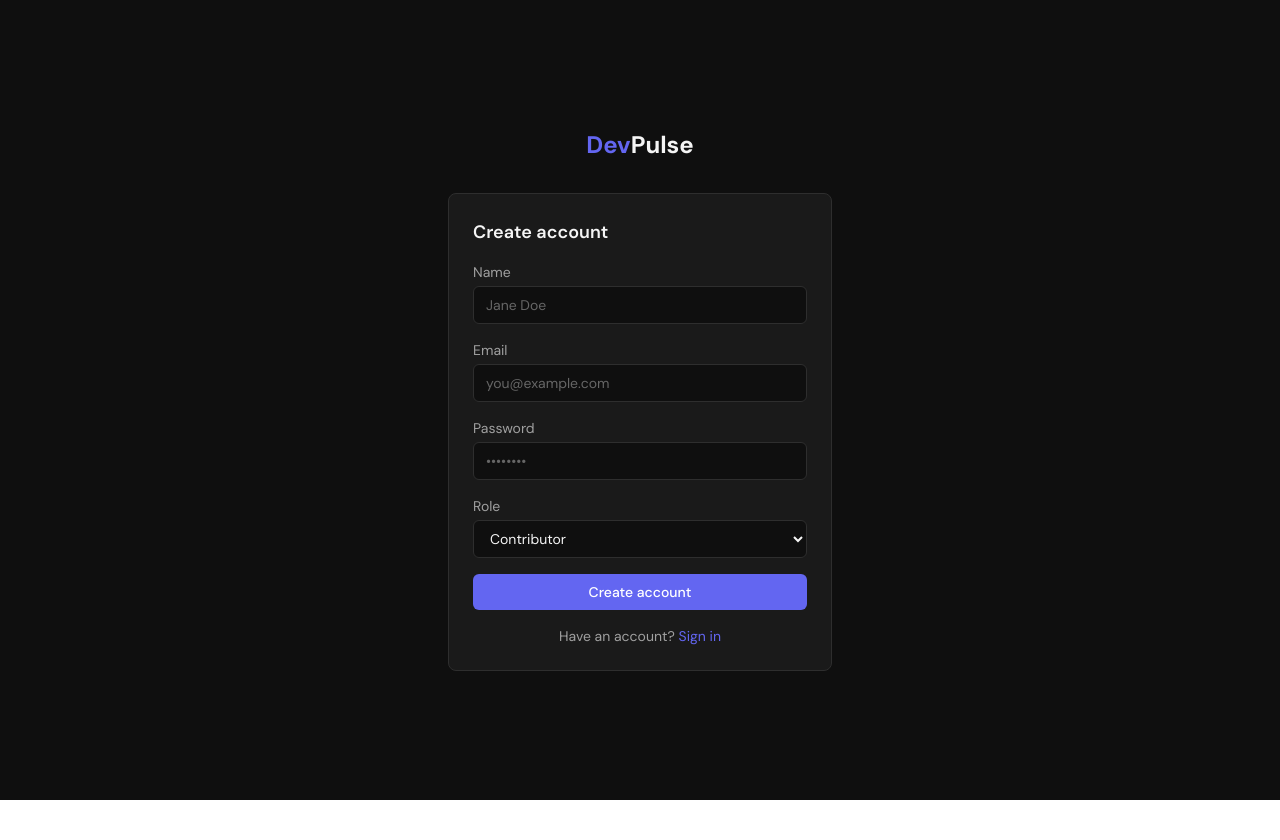
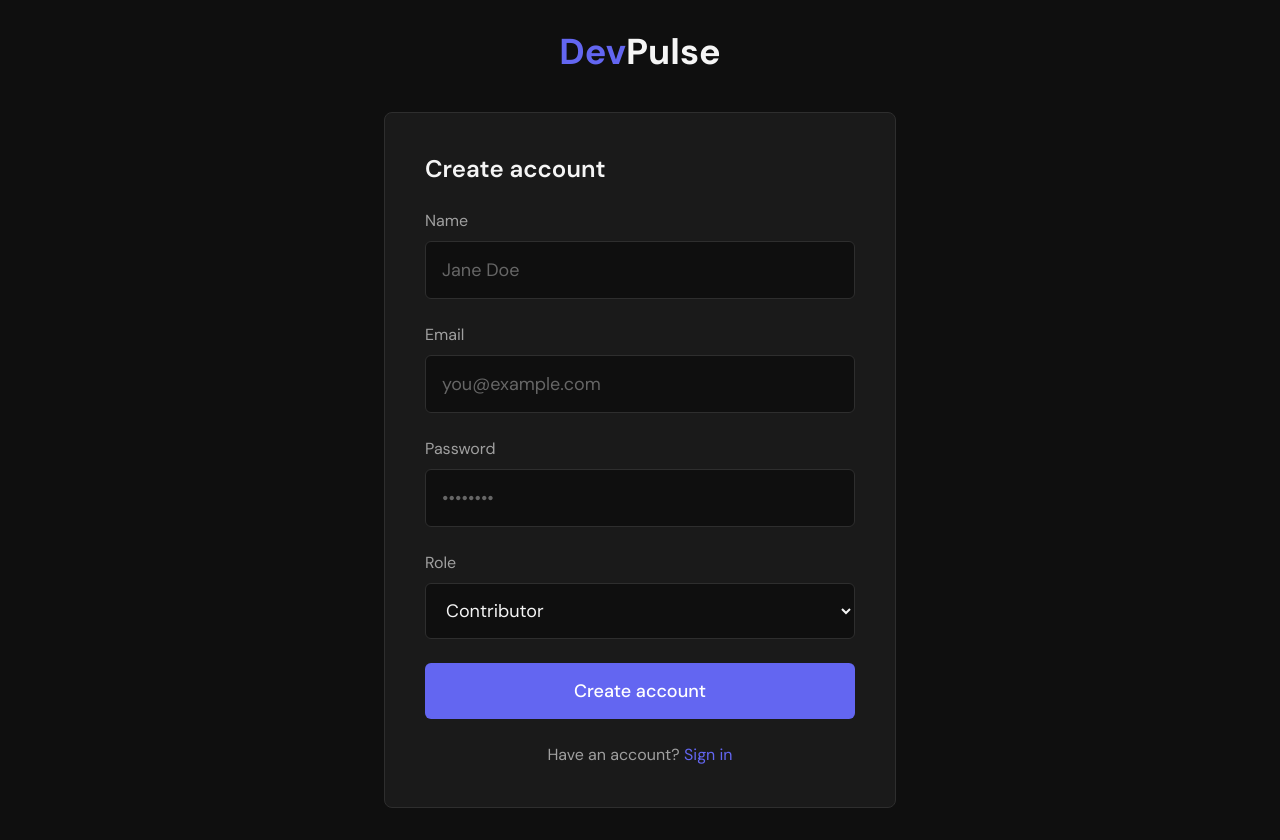
Before and after one commit to FarhadNuri/DevPulse-Client, a React (Vite) app: page /signup in a window 1280 px wide. Before the commit the page ends 800 px from the top, so only its background shows below. Built offline with nearby package versions, Linux system fonts and the light colour scheme.

Commit message:
Enhanced auth forms for large devices

```diff
--- a/src/pages/LoginPage.tsx
+++ b/src/pages/LoginPage.tsx
@@ -9,8 +9,13 @@ export default function LoginPage() {
   const [password, setPassword] = useState("");
   const [loading, setLoading] = useState(false);
   const [error, setError] = useState("");
-  const { login } = useAuth();
+  const { login, isLoggedIn, isLoading } = useAuth();
   const navigate = useNavigate();
+
+  if (!isLoading && isLoggedIn) {
+    navigate("/", { replace: true });
+    return null;
+  }
 
   async function handleSubmit(e: FormEvent) {
     e.preventDefault();
@@ -30,50 +35,50 @@ export default function LoginPage() {
 
   return (
     <div className="min-h-screen bg-bg-primary flex items-center justify-center px-4">
-      <div className="w-full max-w-sm">
-        <h1 className="text-2xl font-bold text-text-primary text-center mb-8">
+      <div className="w-full max-w-sm md:max-w-md lg:max-w-lg">
+        <h1 className="text-3xl md:text-4xl font-bold text-text-primary text-center mb-8 md:mb-10">
           <span className="text-accent">Dev</span>Pulse
         </h1>
         <form
           onSubmit={handleSubmit}
-          className="bg-bg-secondary border border-border rounded-lg p-6 space-y-4"
+          className="bg-bg-secondary border border-border rounded-lg p-6 md:p-8 lg:p-10 space-y-5 md:space-y-6"
         >
-          <h2 className="text-lg font-semibold text-text-primary">Sign in</h2>
+          <h2 className="text-xl md:text-2xl font-semibold text-text-primary">Sign in</h2>
           {error && (
-            <div className="text-sm text-red-400 bg-red-400/10 rounded-md px-3 py-2">
+            <div className="text-sm md:text-base text-red-400 bg-red-400/10 rounded-md px-4 py-3">
               {error}
             </div>
           )}
           <div>
-            <label className="block text-sm text-text-secondary mb-1">Email</label>
+            <label className="block text-sm md:text-base text-text-secondary mb-2">Email</label>
             <input
               type="email"
               value={email}
               onChange={(e) => setEmail(e.target.value)}
               required
-              className="w-full bg-bg-primary border border-border rounded-md px-3 py-2 text-sm text-text-primary placeholder-text-muted focus:outline-none focus:border-border-focus transition"
+              className="w-full bg-bg-primary border border-border rounded-md px-4 py-3 md:px-4 md:py-3.5 text-base md:text-lg text-text-primary placeholder-text-muted focus:outline-none focus:border-border-focus transition"
               placeholder="you@example.com"
             />
           </div>
           <div>
-            <label className="block text-sm text-text-secondary mb-1">Password</label>
+            <label className="block text-sm md:text-base text-text-secondary mb-2">Password</label>
             <input
               type="password"
               value={password}
               onChange={(e) => setPassword(e.target.value)}
               required
-              className="w-full bg-bg-primary border border-border rounded-md px-3 py-2 text-sm text-text-primary placeholder-text-muted focus:outline-none focus:border-border-focus transition"
+              className="w-full bg-bg-primary border border-border rounded-md px-4 py-3 md:px-4 md:py-3.5 text-base md:text-lg text-text-primary placeholder-text-muted focus:outline-none focus:border-border-focus transition"
               placeholder="••••••••"
             />
           </div>
           <button
             type="submit"
             disabled={loading}
-            className="w-full bg-accent hover:bg-accent-hover text-white font-medium text-sm rounded-md py-2 transition disabled:opacity-50"
+            className="w-full bg-accent hover:bg-accent-hover text-white font-medium text-base md:text-lg rounded-md py-3 md:py-3.5 transition disabled:opacity-50"
           >
             {loading ? "Signing in..." : "Sign in"}
           </button>
-          <p className="text-sm text-text-secondary text-center">
+          <p className="text-sm md:text-base text-text-secondary text-center">
             No account?{" "}
             <Link to="/signup" className="text-accent hover:text-accent-hover transition">
               Sign up
--- a/src/pages/SignupPage.tsx
+++ b/src/pages/SignupPage.tsx
@@ -12,8 +12,14 @@ export default function SignupPage() {
   const [role, setRole] = useState<Role>("contributor");
   const [loading, setLoading] = useState(false);
   const [error, setError] = useState("");
-  const { login } = useAuth();
+  const { login, isLoggedIn, isLoading } = useAuth();
   const navigate = useNavigate();
+
+
+  if (!isLoading && isLoggedIn) {
+    navigate("/", { replace: true });
+    return null;
+  }
 
   async function handleSubmit(e: FormEvent) {
     e.preventDefault();
@@ -32,73 +38,74 @@ export default function SignupPage() {
   }
 
   return (
-    <div className="min-h-screen bg-bg-primary flex items-center justify-center px-4">
-      <div className="w-full max-w-sm">
-        <h1 className="text-2xl font-bold text-text-primary text-center mb-8">
+    <div className="min-h-screen bg-bg-primary flex items-center justify-center px-4 py-8">
+      <div className="w-full max-w-sm md:max-w-md lg:max-w-lg">
+        <h1 className="text-3xl md:text-4xl font-bold text-text-primary text-center mb-8 md:mb-10">
           <span className="text-accent">Dev</span>Pulse
         </h1>
         <form
           onSubmit={handleSubmit}
-          className="bg-bg-secondary border border-border rounded-lg p-6 space-y-4"
+          className="bg-bg-secondary border border-border rounded-lg p-6 md:p-8 lg:p-10 space-y-5 md:space-y-6"
         >
-          <h2 className="text-lg font-semibold text-text-primary">Create account</h2>
+          <h2 className="text-xl md:text-2xl font-semibold text-text-primary">Create account</h2>
           {error && (
-            <div className="text-sm text-red-400 bg-red-400/10 rounded-md px-3 py-2">
+            <div className="text-sm md:text-base text-red-400 bg-red-400/10 rounded-md px-4 py-3">
               {error}
             </div>
           )}
           <div>
-            <label className="block text-sm text-text-secondary mb-1">Name</label>
+            <label className="block text-sm md:text-base text-text-secondary mb-2">Name</label>
             <input
               type="text"
               value={name}
               onChange={(e) => setName(e.target.value)}
               required
-              className="w-full bg-bg-primary border border-border rounded-md px-3 py-2 text-sm text-text-primary placeholder-text-muted focus:outline-none focus:border-border-focus transition"
+              className="w-full bg-bg-primary border border-border rounded-md px-4 py-3 md:px-4 md:py-3.5 text-base md:text-lg text-text-primary placeholder-text-muted focus:outline-none focus:border-border-focus transition"
               placeholder="Jane Doe"
             />
           </div>
           <div>
-            <label className="block text-sm text-text-secondary mb-1">Email</label>
+            <label className="block text-sm md:text-base text-text-secondary mb-2">Email</label>
             <input
               type="email"
               value={email}
               onChange={(e) => setEmail(e.target.value)}
               required
-              className="w-full bg-bg-primary border border-border rounded-md px-3 py-2 text-sm text-text-primary placeholder-text-muted focus:outline-none focus:border-border-focus transition"
+              className="w-full bg-bg-primary border border-border rounded-md px-4 py-3 md:px-4 md:py-3.5 text-base md:text-lg text-text-primary placeholder-text-muted focus:outline-none focus:border-border-focus transition"
               placeholder="you@example.com"
             />
           </div>
           <div>
-            <label className="block text-sm text-text-secondary mb-1">Password</label>
+            <label className="block text-sm md:text-base text-text-secondary mb-2">Password</label>
             <input
               type="password"
               value={password}
               onChange={(e) => setPassword(e.target.value)}
               required
-              className="w-full bg-bg-primary border border-border rounded-md px-3 py-2 text-sm text-text-primary placeholder-text-muted focus:outline-none focus:border-border-focus transition"
+              className="w-full bg-bg-primary border border-border rounded-md px-4 py-3 md:px-4 md:py-3.5 text-base md:text-lg text-text-primary placeholder-text-muted focus:outline-none focus:border-border-focus transition"
               placeholder="••••••••"
             />
           </div>
           <div>
-            <label className="block text-sm text-text-secondary mb-1">Role</label>
+            <label className="block text-sm md:text-base text-text-secondary mb-2">Role</label>
             <select
               value={role}
               onChange={(e) => setRole(e.target.value as Role)}
-              className="w-full bg-bg-primary border border-border rounded-md px-3 py-2 text-sm text-text-primary focus:outline-none focus:border-border-focus transition"
+              className="w-full bg-bg-primary border border-border rounded-md px-4 py-3 md:px-4 md:py-3.5 text-base md:text-lg text-text-primary focus:outline-none focus:border-border-focus transition cursor-pointer"
             >
               <option value="contributor">Contributor</option>
               <option value="maintainer">Maintainer</option>
+              <option value="client">Client</option>
             </select>
           </div>
           <button
             type="submit"
             disabled={loading}
-            className="w-full bg-accent hover:bg-accent-hover text-white font-medium text-sm rounded-md py-2 transition disabled:opacity-50"
+            className="w-full bg-accent hover:bg-accent-hover text-white font-medium text-base md:text-lg rounded-md py-3 md:py-3.5 transition disabled:opacity-50"
           >
             {loading ? "Creating account..." : "Create account"}
           </button>
-          <p className="text-sm text-text-secondary text-center">
+          <p className="text-sm md:text-base text-text-secondary text-center">
             Have an account?{" "}
             <Link to="/login" className="text-accent hover:text-accent-hover transition">
               Sign in
```
